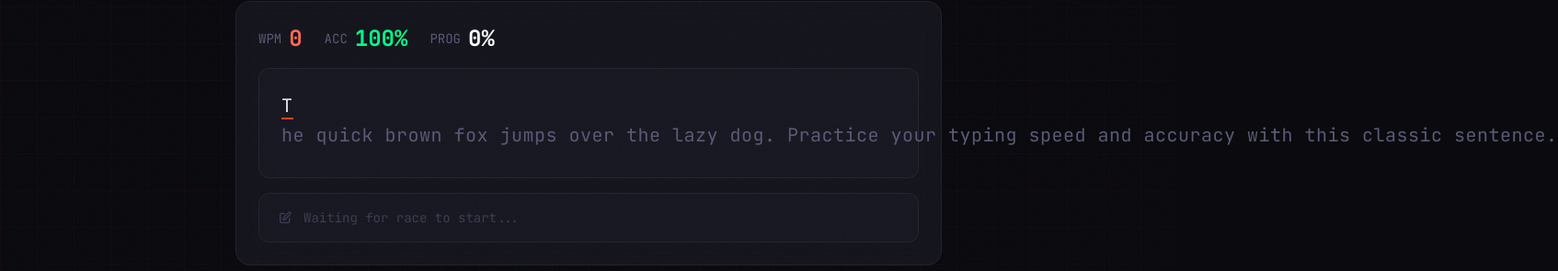
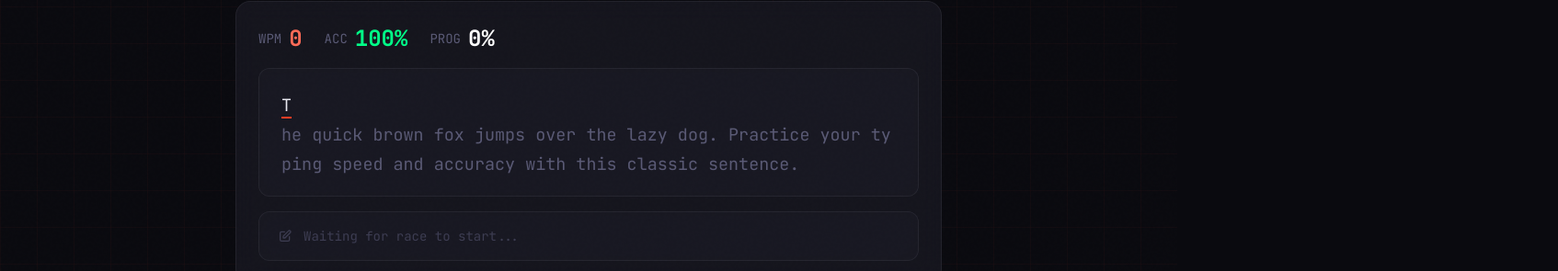
Before and after one commit to sameersherbaz9/Typeracing, a React (Vite) app in the folder frontend/: page /practice in a window 1280 px wide. Shown: the part 313-608 px from the top of the page at 92% size, 1694 px wide, since content can reach past the window. Built offline with nearby package versions, Linux system fonts and the light colour scheme; no server answers; sample sign-in values are in the browser's storage.

Commit message:
Update TypingArea.jsx

```diff
--- a/frontend/src/components/TypingArea.jsx
+++ b/frontend/src/components/TypingArea.jsx
@@ -8,6 +8,8 @@ const TypingArea = ({ text, onProgress, onFinish, disabled = false, started = fa
   const [finished, setFinished] = useState(false);
   const inputRef = useRef(null);
   const intervalRef = useRef(null);
+  const cursorRef = useRef(null);
+  const textBoxRef = useRef(null);
 
   useEffect(() => {
     setTyped('');
@@ -24,10 +26,28 @@ const TypingArea = ({ text, onProgress, onFinish, disabled = false, started = fa
     }
   }, [started, disabled]);
 
+  // Auto-scroll the text box to keep the cursor visible
+  useEffect(() => {
+    if (cursorRef.current && textBoxRef.current) {
+      const box = textBoxRef.current;
+      const cursor = cursorRef.current;
+      const boxTop = box.scrollTop;
+      const boxBottom = boxTop + box.clientHeight;
+      const cursorTop = cursor.offsetTop;
+      const cursorBottom = cursorTop + cursor.offsetHeight;
+
+      if (cursorBottom > boxBottom - 8) {
+        box.scrollTop = cursorTop - box.clientHeight / 2;
+      } else if (cursorTop < boxTop + 8) {
+        box.scrollTop = cursorTop - box.clientHeight / 2;
+      }
+    }
+  }, [typed]);
+
   const calculateStats = useCallback((typedText, startT) => {
     if (!startT || typedText.length === 0) return { wpm: 0, accuracy: 100 };
 
-    const elapsed = (Date.now() - startT) / 1000 / 60; // minutes
+    const elapsed = (Date.now() - startT) / 1000 / 60;
     const correctChars = typedText.split('').filter((c, i) => c === text[i]).length;
     const calcWpm = Math.round((typedText.length / 5) / Math.max(elapsed, 0.01));
     const calcAccuracy = Math.round((correctChars / typedText.length) * 100);
@@ -39,11 +59,8 @@ const TypingArea = ({ text, onProgress, onFinish, disabled = false, started = fa
     if (disabled || finished || !started) return;
 
     const value = e.target.value;
-
-    // Prevent typing beyond text length
     if (value.length > text.length) return;
 
-    // Start timer on first keystroke
     let currentStart = startTime;
     if (!startTime && value.length > 0) {
       currentStart = Date.now();
@@ -59,7 +76,6 @@ const TypingArea = ({ text, onProgress, onFinish, disabled = false, started = fa
     const progress = Math.round((value.length / text.length) * 100);
     onProgress?.({ progress, wpm: newWpm, accuracy: newAcc });
 
-    // Check completion
     if (value.length === text.length) {
       const elapsed = Date.now() - currentStart;
       setFinished(true);
@@ -70,16 +86,23 @@ const TypingArea = ({ text, onProgress, onFinish, disabled = false, started = fa
 
   const renderText = () => {
     return text.split('').map((char, i) => {
-      let className = 'typing-char ';
+      const isCurrent = i === typed.length;
+      let colorClass = '';
+
       if (i < typed.length) {
-        className += typed[i] === char ? 'correct' : 'incorrect';
-      } else if (i === typed.length) {
-        className += 'current';
+        colorClass = typed[i] === char ? 'correct' : 'incorrect';
+      } else if (isCurrent) {
+        colorClass = 'current';
       } else {
-        className += 'pending';
+        colorClass = 'pending';
       }
+
       return (
-        <span key={i} className={className}>
+        <span
+          key={i}
+          ref={isCurrent ? cursorRef : null}
+          className={`typing-char ${colorClass}`}
+        >
           {char === ' ' ? '\u00A0' : char}
         </span>
       );
@@ -108,16 +131,37 @@ const TypingArea = ({ text, onProgress, onFinish, disabled = false, started = fa
         </div>
       </div>
 
-      {/* Text display */}
+      {/* Text display — fixed height with scroll, proper word wrap */}
       <div
-        className="glass rounded-xl p-6 text-xl font-mono leading-relaxed tracking-wide cursor-text select-none"
-        style={{ lineHeight: '2rem', minHeight: '120px' }}
+        ref={textBoxRef}
+        className="glass rounded-xl p-6 cursor-text select-none overflow-y-auto"
+        style={{
+          height: '140px',
+          overflowX: 'hidden',
+          scrollBehavior: 'smooth',
+        }}
         onClick={() => inputRef.current?.focus()}
       >
-        {text ? renderText() : <span className="text-dark-400">Loading text...</span>}
+        {text ? (
+          <p
+            style={{
+              fontFamily: '"JetBrains Mono", monospace',
+              fontSize: '1.15rem',
+              lineHeight: '2rem',
+              whiteSpace: 'pre-wrap',
+              wordBreak: 'break-word',
+              overflowWrap: 'break-word',
+              margin: 0,
+            }}
+          >
+            {renderText()}
+          </p>
+        ) : (
+          <span className="text-dark-400 font-mono">Loading text...</span>
+        )}
       </div>
 
-      {/* Hidden input */}
+      {/* Hidden real input */}
       <input
         ref={inputRef}
         type="text"
@@ -132,10 +176,10 @@ const TypingArea = ({ text, onProgress, onFinish, disabled = false, started = fa
         tabIndex={-1}
       />
 
-      {/* Visible input area */}
+      {/* Visible status bar */}
       <div
         className={`glass rounded-xl px-5 py-4 flex items-center gap-3 cursor-text transition-all duration-200 ${
-          !disabled && started ? 'border-brand-500/30 ring-1 ring-brand-500/20' : 'border-transparent'
+          !disabled && started && !finished ? 'border border-brand-500/30 ring-1 ring-brand-500/20' : 'border border-transparent'
         }`}
         onClick={() => inputRef.current?.focus()}
       >
@@ -149,7 +193,10 @@ const TypingArea = ({ text, onProgress, onFinish, disabled = false, started = fa
         ) : disabled ? (
           <span className="text-dark-400 font-mono text-sm">Typing disabled</span>
         ) : (
-          <span className="text-dark-400 font-mono text-sm">Click here and start typing...</span>
+          <span className="text-dark-400 font-mono text-sm">
+            Click here and start typing
+            <span className="inline-block w-0.5 h-4 bg-brand-500 ml-1 animate-pulse align-middle" />
+          </span>
         )}
       </div>
     </div>
```
